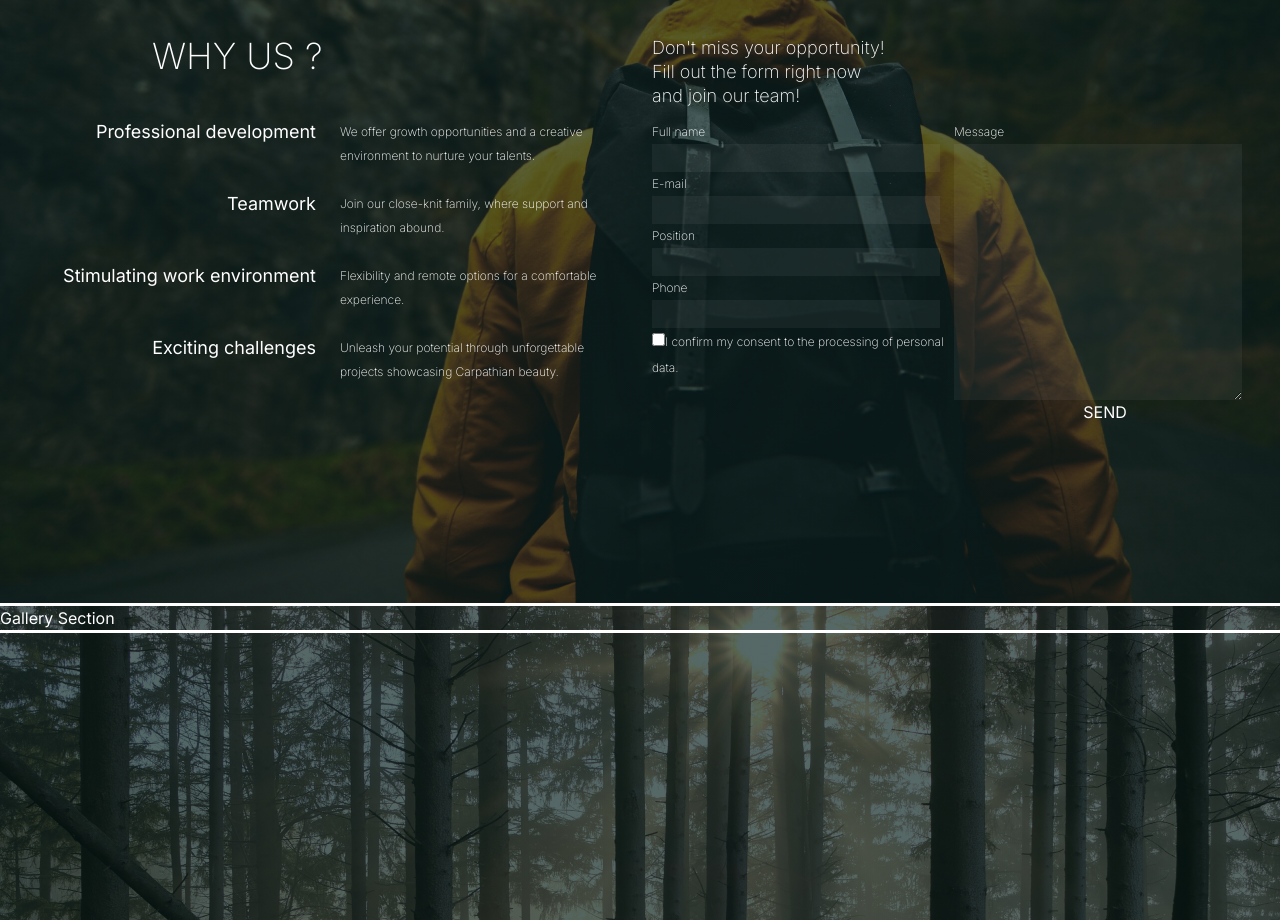
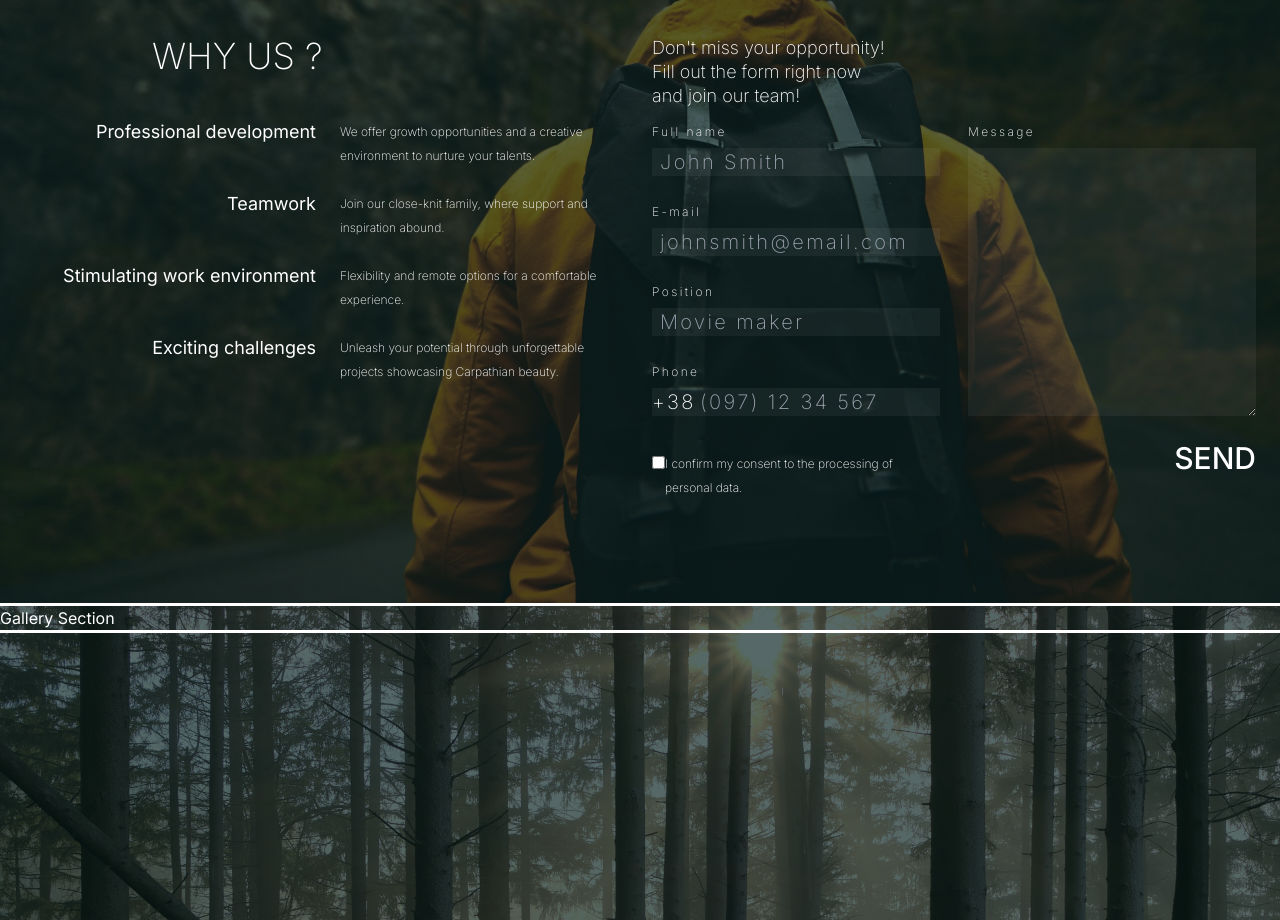
Before and after one commit to YuriyAtamanenko/CarpTravelApp, a Next.js app: page / in a window 1280 px wide. Shown: the part 2580-3500 px from the top of the page. Built offline with nearby package versions, Linux system fonts and the light colour scheme.

Commit message:
add form on Career section

```diff
--- a/app/Career/page.tsx
+++ b/app/Career/page.tsx
@@ -78,41 +78,62 @@ export default function Career() {
             <div className="flex flex-col w-1/2">
               <label
                 htmlFor="name"
-                className="flex flex-col text-xs font-extralight leading-6"
+                className="flex flex-col text-xs font-extralight leading-6  tracking-[2.4px]"
               >
                 Full name
-                <input {...register("name")} className="bg-white/5 w-72 h-7" />
+                <input
+                  {...register("name", { required: true, maxLength: 30 })}
+                  className="bg-white/5 w-72 h-7 mt-[4px] px-2 py-0.5 text-xl leading-6 "
+                  placeholder="John Smith"
+                />
               </label>
               <label
                 htmlFor="mail"
-                className="flex flex-col text-xs font-extralight leading-6"
+                className="mt-6 flex flex-col text-xs font-extralight leading-6 tracking-[2.4px]"
               >
                 E-mail
-                <input {...register("mail")} className="bg-white/5 w-72 h-7" />
+                <input
+                  {...register("mail", {
+                    required: true,
+                    pattern:
+                      /^(([^<>()[\]\\.,;:\s@"]+(\.[^<>()[\]\\.,;:\s@"]+)*)|.(".+"))@((\[[0-9]{1,3}\.[0-9]{1,3}\.[0-9]{1,3}\.[0-9]{1,3}\])|(([a-zA-Z\-0-9]+\.)+[a-zA-Z]{2,}))$/,
+                  })}
+                  className="bg-white/5 w-72 h-7  mt-[4px] px-2 py-0.5 text-xl leading-6"
+                  placeholder="johnsmith@email.com"
+                />
               </label>
               <label
                 htmlFor="position"
-                className="flex flex-col text-xs font-extralight leading-6"
+                className="mt-6 flex flex-col text-xs font-extralight leading-6 tracking-[2.4px]"
               >
                 Position
                 <input
-                  {...register("position")}
-                  className="bg-white/5 w-72 h-7"
+                  {...register("position", { required: true })}
+                  className="bg-white/5 w-72 h-7  mt-[4px] px-2 py-0.5 text-xl leading-6"
+                  placeholder="Movie maker"
                 />
               </label>
 
               <label
                 htmlFor="tel"
-                className="flex flex-col text-xs font-extralight leading-6"
+                className="mt-6 flex flex-col text-xs font-extralight leading-6 relative  tracking-[2.4px]"
               >
                 Phone
-                <input {...register("tel")} className="bg-white/5 w-72 h-7" />
+                <input
+                  {...register("tel", { required: true })}
+                  className="bg-white/5 w-72 h-7  mt-[4px] px-12 py-0.5 text-xl leading-6"
+                  placeholder="(097) 12 34 567
+"
+                />
+                <span className="text-xl leading-6 absolute top-[30px]">
+                  +38
+                </span>
               </label>
-              <label>
+              <label className="mt-9 w-72 flex items-start">
                 <input
                   type="checkbox"
                   {...register("confirm")}
-                  className="bg-white/5"
+                  className="mt-[4px] bg-white/5"
                 />
                 <span className="text-xs font-extralight leading-6">
                   I confirm my consent to the processing of personal data.
@@ -122,15 +143,20 @@ export default function Career() {
             <div className="flex flex-col w-1/2">
               <label
                 htmlFor="message"
-                className="flex flex-col text-xs font-extralight leading-6"
+                className="flex flex-col text-xs font-extralight leading-6 ml-auto  tracking-[2.4px]"
               >
                 Message
                 <textarea
                   {...register("message")}
-                  className="bg-white/5 w-72 h-64"
+                  className="bg-white/5 w-72 h-[268px] mt-[4px] px-2 py-0.5 text-xl leading-6"
                 />
               </label>
-              <button type="submit">SEND</button>
+              <button
+                type="submit"
+                className="mt-6 ml-auto text-3xl font-medium"
+              >
+                SEND
+              </button>
             </div>
           </form>
         </div>
```
